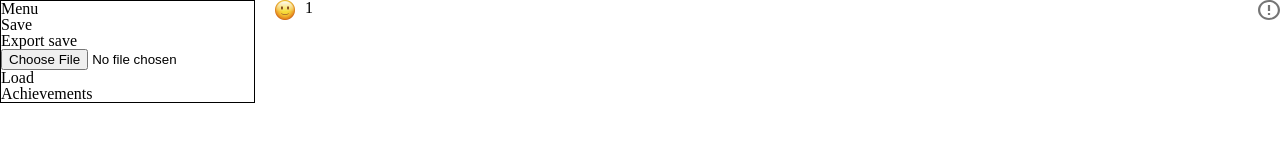
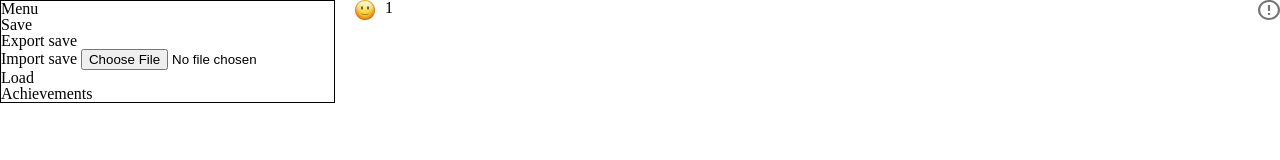
Before and after one commit to voongdevs/Emoji-Clicker-Open-source, a plain HTML site: page game.html in a window 1280 px wide. Both pictures are taken after a click on the element "Menu". Shown: the top 160 px of the page. Drawn offline with Linux system fonts and the light colour scheme.

Commit message:
fixed import button

```diff
--- a/game.html
+++ b/game.html
@@ -17,7 +17,7 @@
                         <li class="save">Save</li>
                         <li class="export">Export save</li>
                         <li>
-                            <input class="import" type="file" name="filename">
+                            Import save <input class="import" type="file" name="filename">
                         </li>
                         <li>Load</li>
                         <li>Achievements</li>
```
